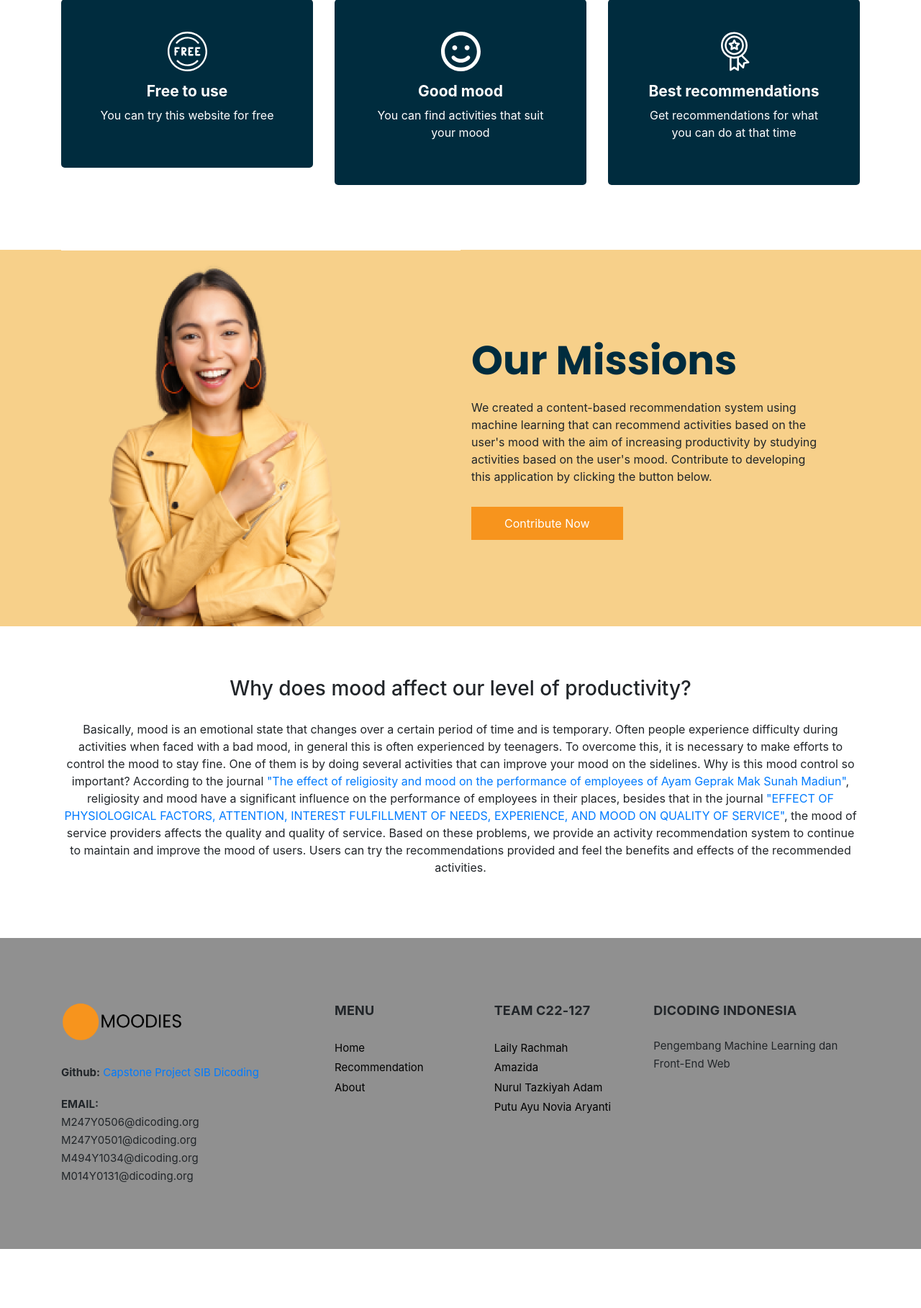
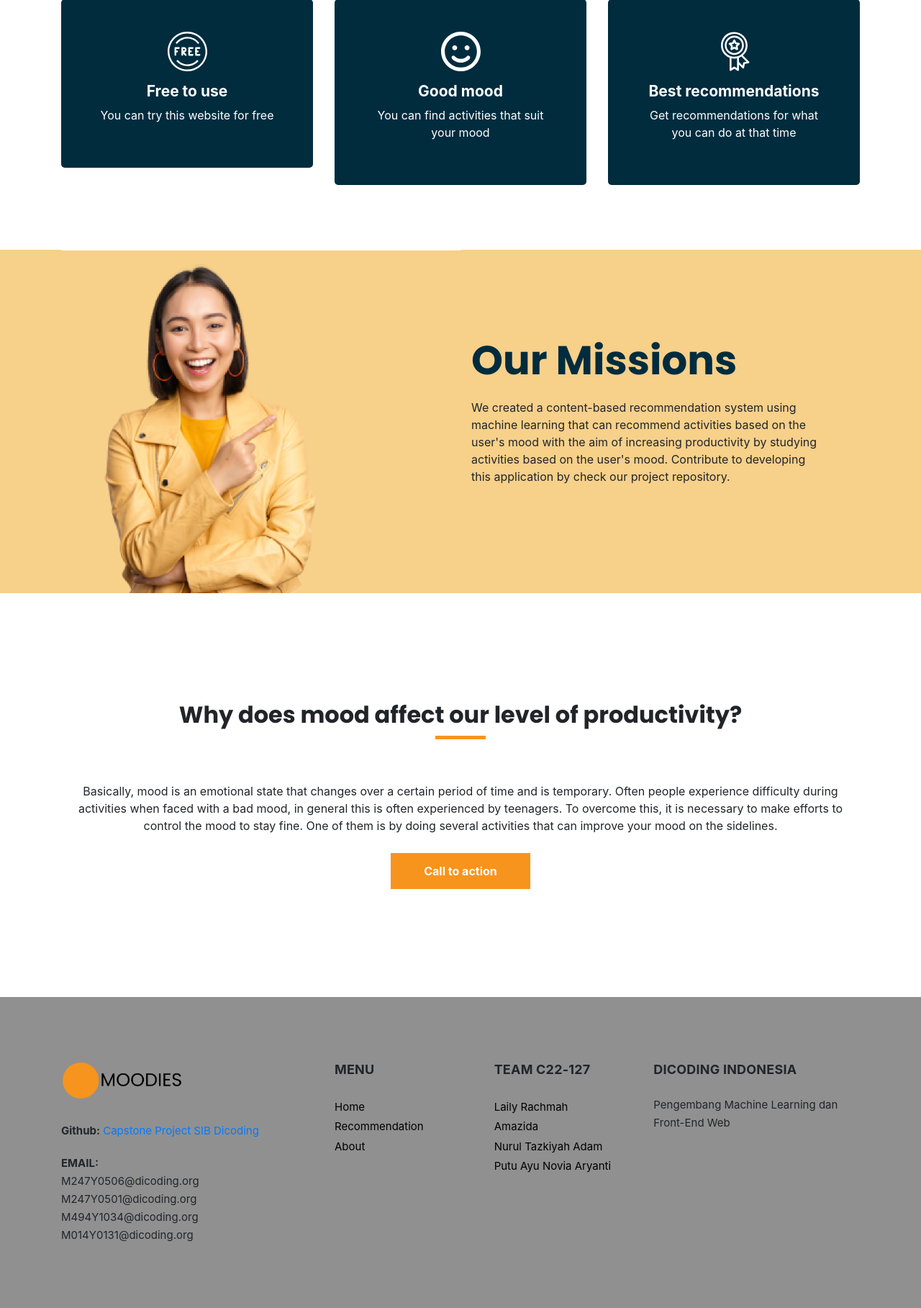
Before and after one commit to lailyrhmh/capstone-project-sib-dicoding, a Flask app: page / in a window 1280 px wide. Shown: the part 935-2752 px from the top of the page at 72% size. Before the commit the page ends 2670 px from the top, so only its background shows below. Run offline with Flask 2, Linux system fonts and the light colour scheme; parts of the project's set-up code (start-up, migrations or seed data) failed here and were passed over.

Commit message:
menambahkan index

```diff
--- /dev/null
+++ b/static/js/script.js
@@ -0,0 +1,13 @@
+$(document).ready(function(){
+    $(window).scroll(function(){
+        if ($(this).scrollTop() > 100) {
+            $('#scroll').fadeIn();
+        } else {
+            $('#scroll').fadeOut();
+        }
+    });
+    $('#scroll').click(function(){
+        $("html, body").animate({ scrollTop: 0 }, 600);
+        return false;
+    });
+});
--- a/templates/index.html
+++ b/templates/index.html
@@ -208,29 +208,33 @@
                </div>
                <p style="margin-top: 20px;margin-bottom: 30px;">
                   We created a content-based recommendation system using machine learning that can recommend activities based on the user's mood with the aim of increasing productivity by studying activities based on the user's mood.
-                  Contribute to developing this application by clicking the button below.
+                  Contribute to developing this application by check our project repository.
                </p>
-               <div class="btn-box">
-                  <a href="https://github.com/lailyrhmh/capstone-project-sib-dicoding" class="btn">
-                     Contribute Now
-                  </a>
-               </div>
             </div>
          </div>
       </div>
    </div>
 </section>
 
-<section class="product_section layout_padding">
+<section class="slider_section layout_padding">
    <div class="container" align="center">
       <div class="heading_container heading_center">
-        <h3>
+        <h2 style="font-size: 2rem;">
            Why does mood affect our level of productivity?
-        </h3>
-     </div>
-     <p align="center">
-        Basically, mood is an emotional state that changes over a certain period of time and is temporary. Often people experience difficulty during activities when faced with a bad mood, in general this is often experienced by teenagers. To overcome this, it is necessary to make efforts to control the mood to stay fine. One of them is by doing several activities that can improve your mood on the sidelines. Why is this mood control so important? According to the journal <a href="http://etheses.uin-malang.ac.id/9351/">"The effect of religiosity and mood on the performance of employees of Ayam Geprak Mak Sunah Madiun"</a>, religiosity and mood have a significant influence on the performance of employees in their places, besides that in the journal <a href="http://repository.lppm.unila.ac.id/12839/1/ok1.pdf">"EFFECT OF PHYSIOLOGICAL FACTORS, ATTENTION, INTEREST FULFILLMENT OF NEEDS, EXPERIENCE, AND MOOD ON QUALITY OF SERVICE"</a>, the mood of service providers affects the quality and quality of service. Based on these problems, we provide an activity recommendation system to continue to maintain and improve the mood of users. Users can try the recommendations provided and feel the benefits and effects of the recommended activities.
-     </p>
+        </h2>
+      </div>
+      <p style="padding-top: 50px;">
+         Basically, mood is an emotional state that changes over a certain period of time and is temporary. Often people experience difficulty during activities when faced with a bad mood, in general this is often experienced by teenagers. To overcome this, it is necessary to make efforts to control the mood to stay fine. One of them is by doing several activities that can improve your mood on the sidelines.
+      </p>
+      <div class="detail-box btn-box">
+         <a href="#" id="scroll" class="btn1">
+         Call to action
+         </a>
+      </div>
+
+      <!-- <p>
+      Why is this mood control so important? According to the journal <a href="http://etheses.uin-malang.ac.id/9351/">"The effect of religiosity and mood on the performance of employees of Ayam Geprak Mak Sunah Madiun"</a>, religiosity and mood have a significant influence on the performance of employees in their places, besides that in the journal <a href="http://repository.lppm.unila.ac.id/12839/1/ok1.pdf">"EFFECT OF PHYSIOLOGICAL FACTORS, ATTENTION, INTEREST FULFILLMENT OF NEEDS, EXPERIENCE, AND MOOD ON QUALITY OF SERVICE"</a>, the mood of service providers affects the quality and quality of service. Based on these problems, we provide an activity recommendation system to continue to maintain and improve the mood of users. Users can try the recommendations provided and feel the benefits and effects of the recommended activities.
+     </p> -->
   </div>
 </section>
 
--- a/templates/partials/scripts.html
+++ b/templates/partials/scripts.html
@@ -1,5 +1,6 @@
 <!-- <script src="../../static/js/bootstrap.js"></script>
  -->
+ <script src="../../static/js/script.js"></script>
 <script src="https://cdn.jsdelivr.net/npm/jquery@3.6.1/dist/jquery.slim.min.js"></script>
 <script src="https://cdn.jsdelivr.net/npm/popper.js@1.16.1/dist/umd/popper.min.js"></script>
 <script src="https://cdn.jsdelivr.net/npm/bootstrap@4.6.2/dist/js/bootstrap.bundle.min.js"></script>
```
